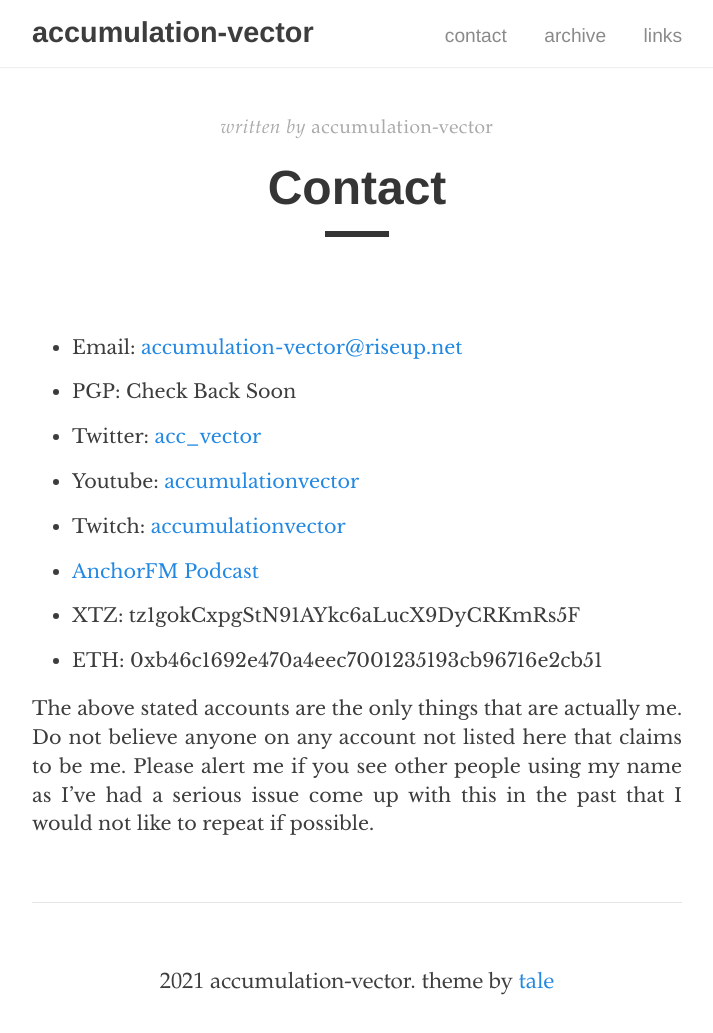
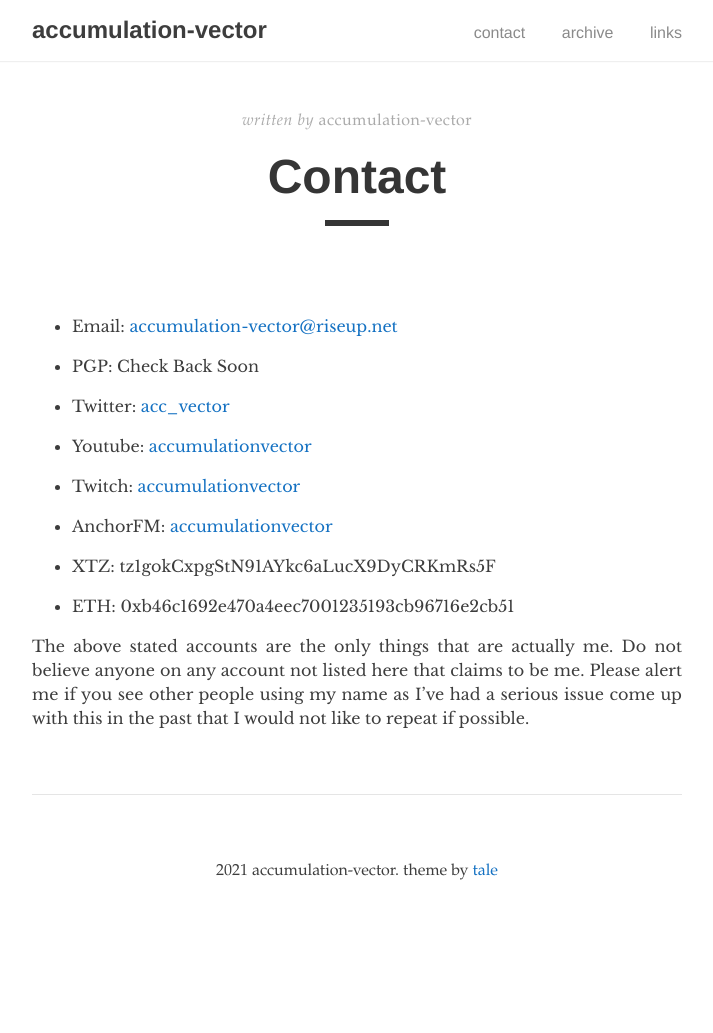
Before and after one commit to accumulationvector/accumulationvector.github.io, a Jekyll site: the page built from _pages/contact.md, in a window 1280 px wide. Shown: the whole page, without its empty margins (283-996 px from the left). Built offline with Jekyll 4.4.1, drawn with Linux system fonts in a browser that asks for light colours; after the commit the page ends 915 px from its top, so only the background shows below that.

Commit message:
Fix font sizing issues.

```diff
--- a/_pages/contact.md
+++ b/_pages/contact.md
@@ -16,7 +16,7 @@ permalink: /contact/
 
 - Twitch: [accumulationvector](https://www.twitch.tv/accumulationvector)
 
-- [AnchorFM Podcast](https://anchor.fm/accumulationvector)
+- AnchorFM: [accumulationvector](https://anchor.fm/accumulationvector)
 
 - XTZ: tz1gokCxpgStN91AYkc6aLucX9DyCRKmRs5F
 
--- a/_sass/tale/_base.scss
+++ b/_sass/tale/_base.scss
@@ -12,7 +12,7 @@ body {
 
 html {
   font-family: $serif-primary;
-  font-size: 20px;
+  font-size: 14px;
   overflow-y: scroll;
 
   @media (min-width: 600px) {
@@ -22,7 +22,6 @@ html {
 
 body {
   -webkit-text-size-adjust: 100%;
-  font-size: 1.2rem
 }
 
 h1,
--- a/_sass/tale/_layout.scss
+++ b/_sass/tale/_layout.scss
@@ -87,6 +87,6 @@ footer {
 
   span {
     color: $default-color;
-    font-size: 1.4rem;
+    font-size: 1.0rem;
   }
 }
--- a/_sass/tale/_variables.scss
+++ b/_sass/tale/_variables.scss
@@ -1,20 +1,19 @@
 // Colors
-$default-color: rgb(61, 61, 61);
-$default-shade: #353535;
-$default-tint: #aaa;
-$grey-1: #757575;
-$grey-2: #e5e5e5;
-$grey-3: #f9f9f9;
-$white: #fff;
-$blue: #2288e2;
-$shadow-color: rgba(0, 0, 0, .2);
-$code-color: #bf616a;
-
+$default-color: rgb(61, 61, 61) !default;
+$default-shade: #353535 !default;
+$default-tint: #aaa !default;
+$grey-1: #757575 !default;
+$grey-2: #e5e5e5 !default;
+$grey-3: #f9f9f9 !default;
+$white: #fff !default;
+$blue: #1471c2 !default;
+$shadow-color: rgba(0, 0, 0, .2) !default;
+$code-color: #bf616a !default;
 // Fonts
-$serif-primary: 'Libre Baskerville', 'Times New Roman', Times, serif;
-$serif-secondary: Palatino, 'Palatino LT STD', 'Palatino Linotype', 'Book Antiqua', 'Georgia', serif;
-$sans-serif: 'Helvetica Neue', 'Segoe UI', Helvetica, Arial, sans-serif;
-$monospaced: Menlo, Monaco, monospace;
+$serif-primary: 'Libre Baskerville', 'Times New Roman', Times, serif !default;
+$serif-secondary: Palatino, 'Palatino LT STD', 'Palatino Linotype', 'Book Antiqua', 'Georgia', serif !default;
+$sans-serif: 'Helvetica Neue', 'Segoe UI', Helvetica, Arial, sans-serif !default;
+$monospaced: Menlo, Monaco, monospace !default;
 
 @mixin box-sizing($type: border-box) {
   -webkit-box-sizing: $type;
```
